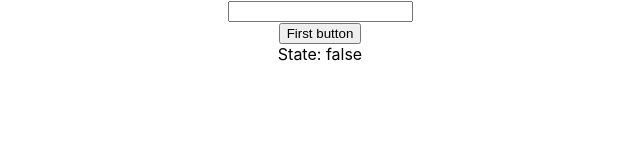
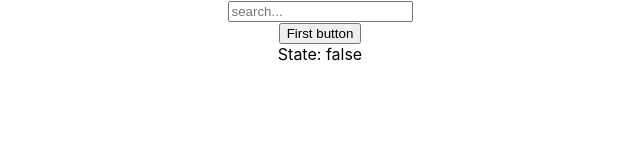
Before and after one commit to GoranAviani/how_to_test_in_react, a React (Create React App) app: page / in a window 1280 px wide. Shown: the top 160 px of the page, without its empty margins (320-960 px from the left). Built offline with nearby package versions, Linux system fonts and the light colour scheme.

Commit message:
how_to_test_in_react

```diff
--- a/src/components/Input.js
+++ b/src/components/Input.js
@@ -5,7 +5,9 @@ const Input = () => {
 
     return (
         <div>
-            <input onChange={(e) => {
+            <input data-testid="search-bar"
+                   placeholder="search..."
+                   onChange={(e) => {
                 setUserInput(e.target.value)
             }}/>
             <br/>
```
